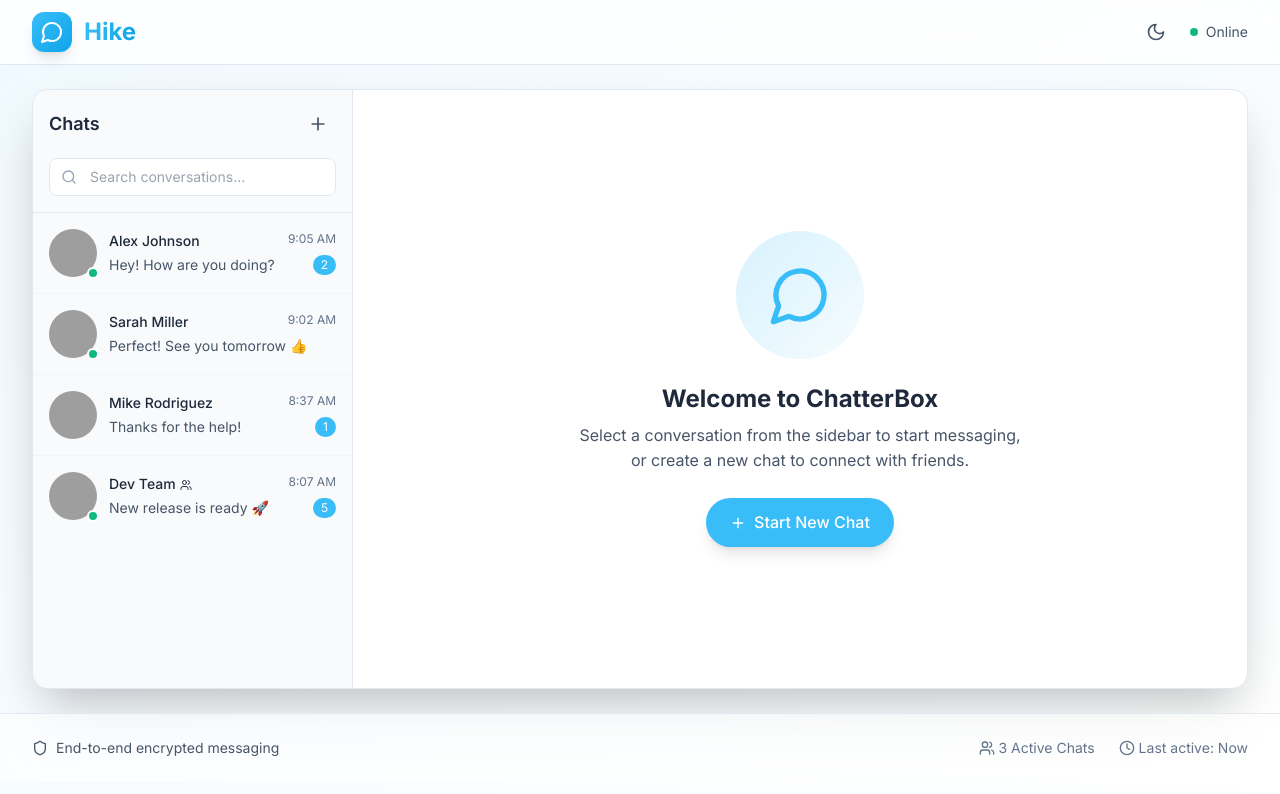
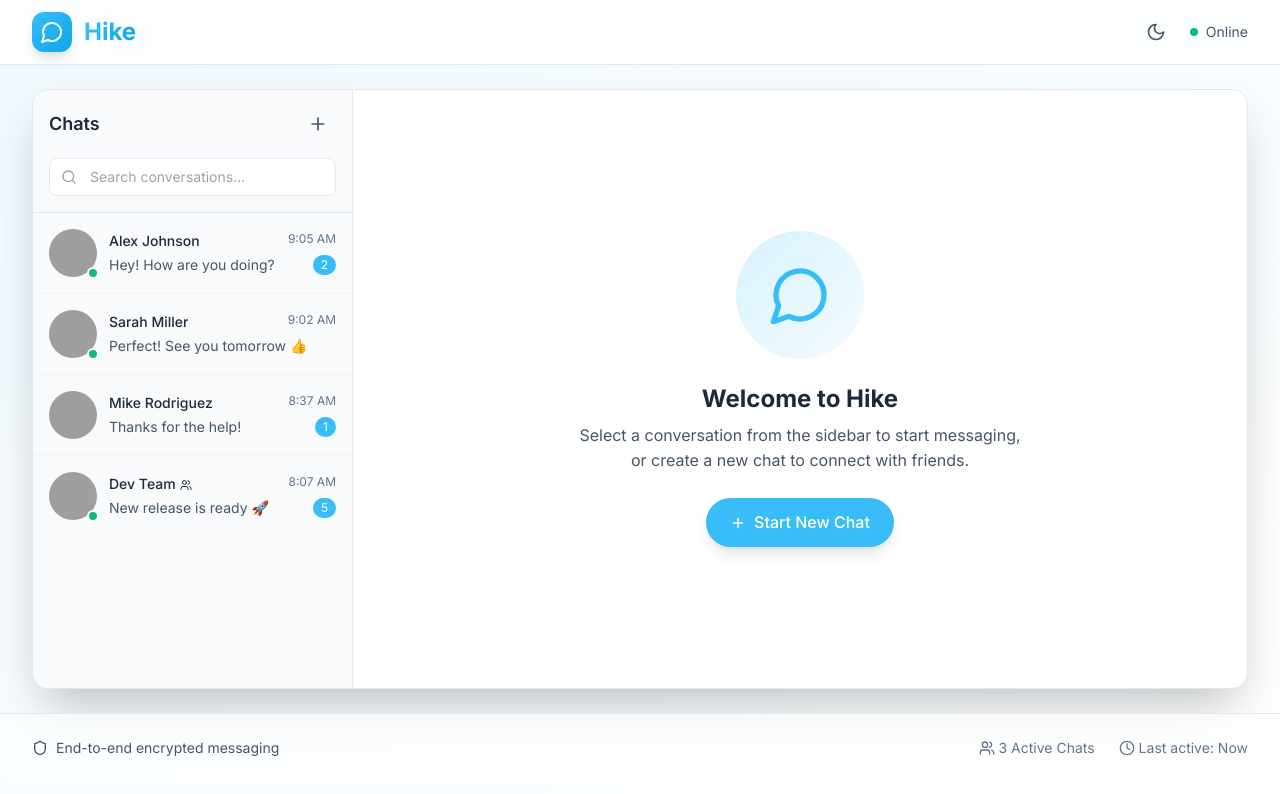
Before and after one commit to apper-canvas/chatterbox-messaging-link, a React (Vite) app: page / in a window 1280 px wide. Shown: the top 794 px of the page. Built offline with nearby package versions, Linux system fonts and the light colour scheme; grey boxes are pictures that could not be loaded.

Commit message:
Replace remaining 'ChatterBox' reference with 'Hike' in welcome screen message

```diff
--- a/src/components/MainFeature.jsx
+++ b/src/components/MainFeature.jsx
@@ -193,7 +193,7 @@ onClick={() => setShowStickerPicker(!showStickerPicker)}
                 transition={{ delay: 0.2 }}
                 className="text-2xl font-bold text-surface-800 dark:text-surface-200 mb-2"
               >
-                Welcome to ChatterBox
+Welcome to Hike
               </motion.h2>
 
               <motion.p
```
